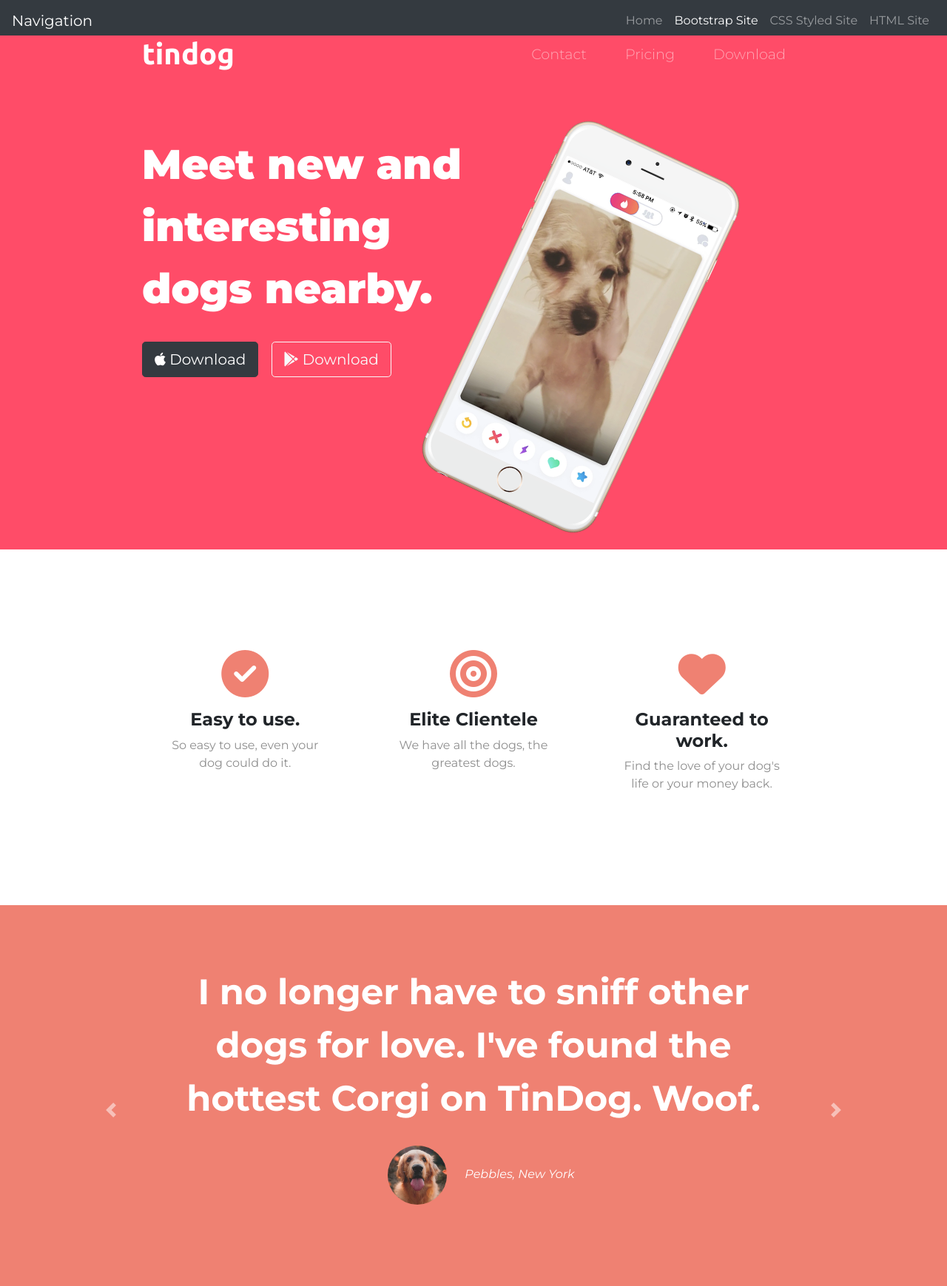
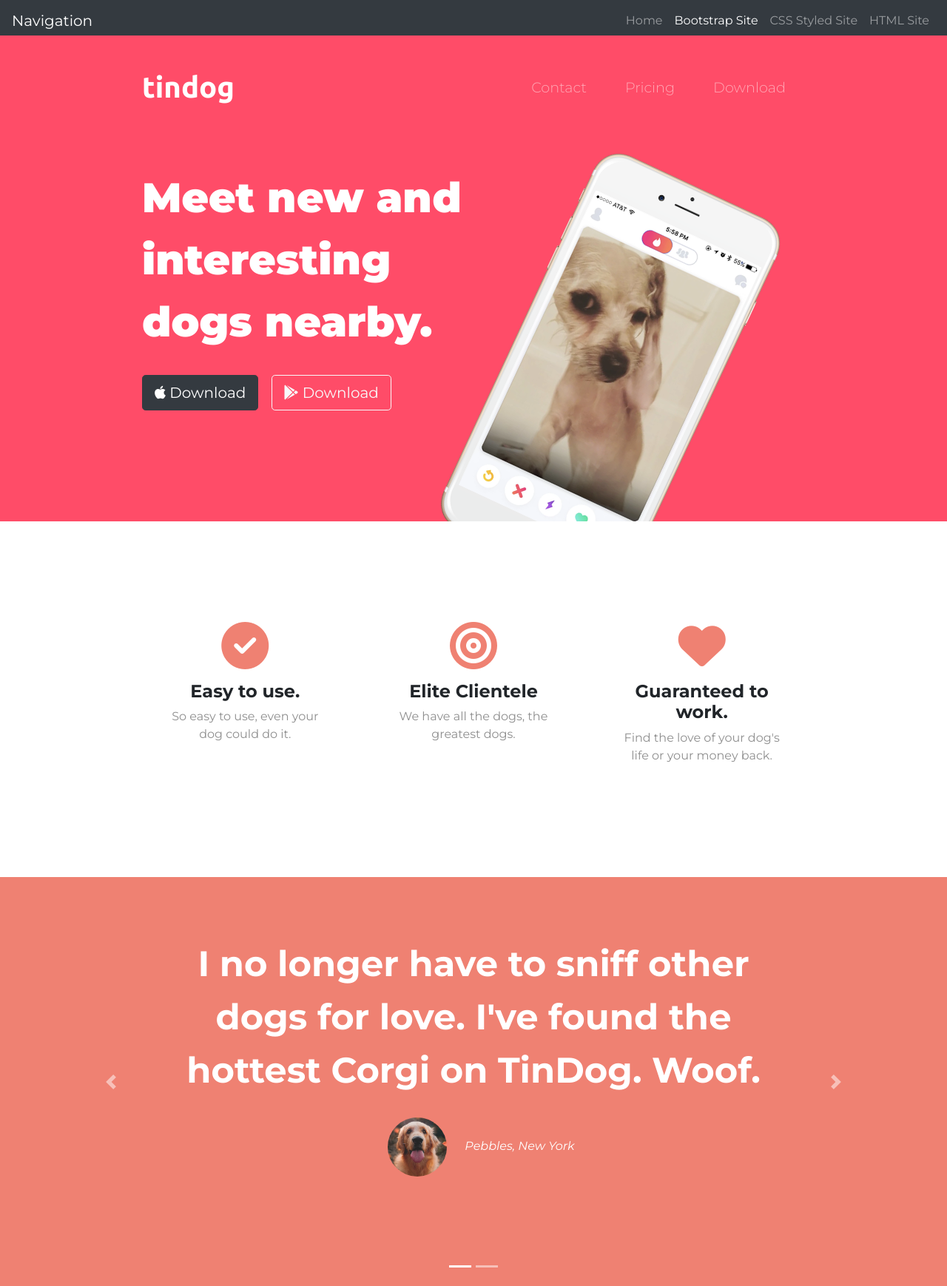
Before and after one commit to JRitchie454/Personal-Site, a PHP site: the page made by Bootstrap Site/index.html in a window 1280 px wide. Shown: the top 1739 px of the page at 74% size. Run offline with PHP 8.4, Linux system fonts and the light colour scheme; some libraries are stand-ins or nearby versions.

Commit message:
Hide title img partially

```diff
--- a/Bootstrap Site/css/master.css
+++ b/Bootstrap Site/css/master.css
@@ -31,10 +31,11 @@
 #title {
   background-color: #FF4C68;
   color: #FFFFFF;
+  margin-top: 45px;
 }
 
 .container-fluid {
-  padding: 3% 15%;
+  padding: 3% 15% 10%;
 }
 
 /* Navbar */
@@ -65,17 +66,21 @@
 
 /* Title Image */
 .title-img {
+  position: absolute;
   -ms-transform:      rotate(25deg);
   -moz-transform:     rotate(25deg);
   -webkit-transform:  rotate(25deg);
   -o-transform:       rotate(25deg);
   transform:          rotate(25deg);
   width: 60%;
+  right: 30%;
 }
 
 /* Features */
 #features {
+  background-color: #FFFFFF;
   padding: 7% 15%;
+  position: relative;
 }
 
 .feature-box {
```
